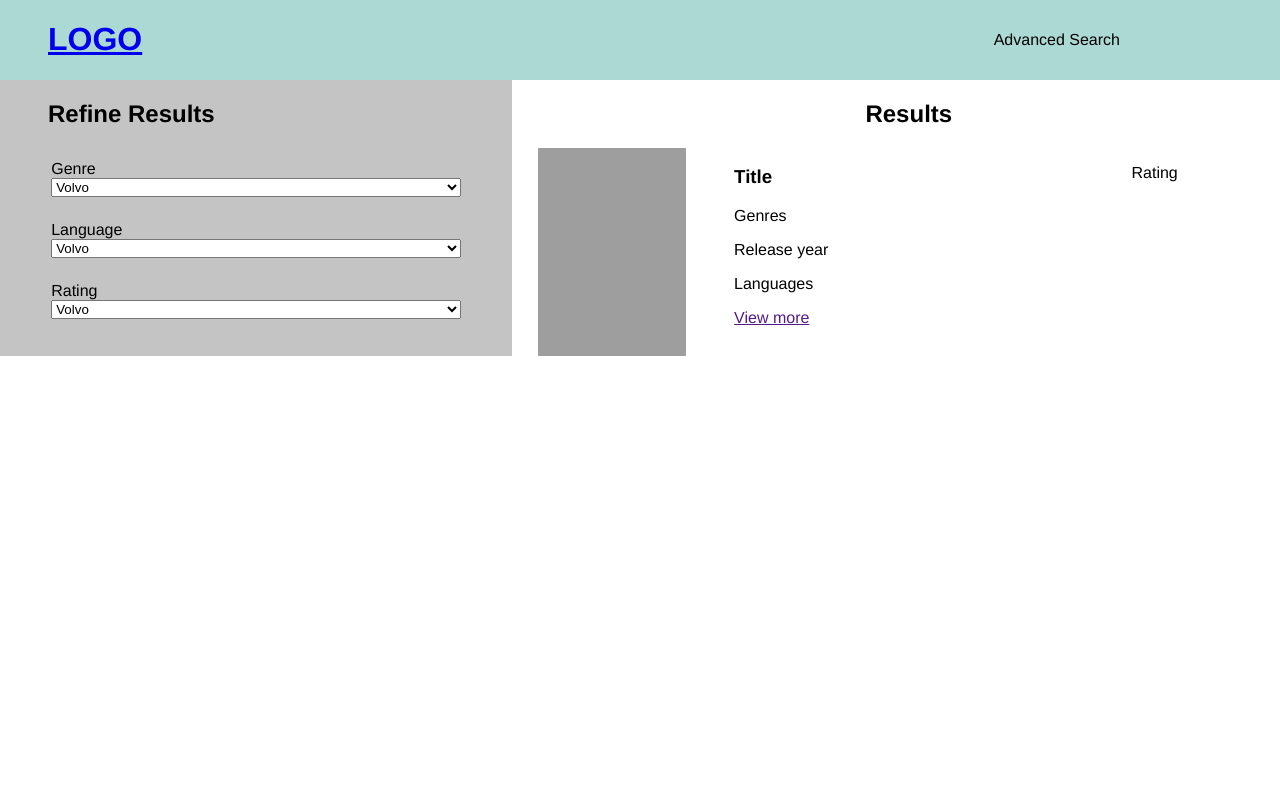
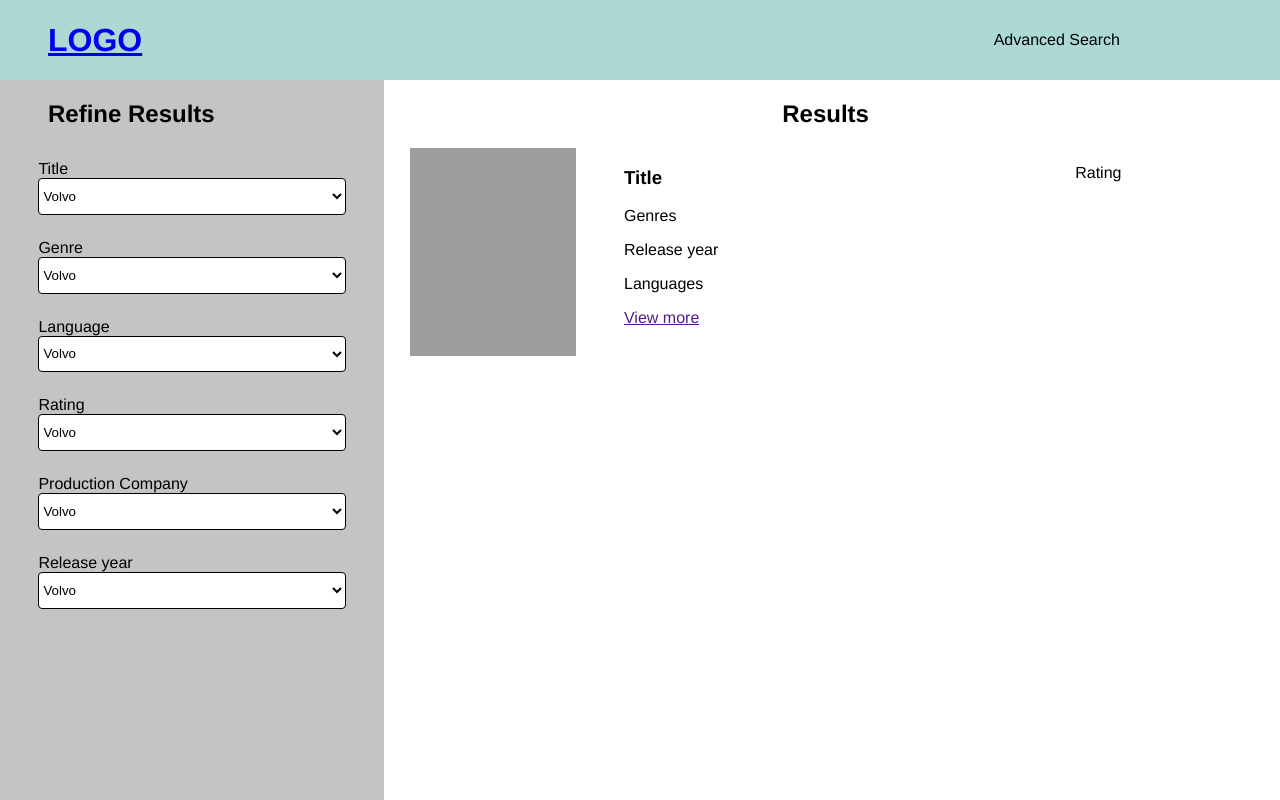
Before and after one commit to varmaa23/Movie-Website, a Flask app: page /results in a window 1280 px wide. Run offline with Flask 2, Linux system fonts and the light colour scheme; parts of the project's set-up code (start-up, migrations or seed data) failed here and were passed over; grey boxes are pictures that could not be loaded.

Commit message:
Improved css

```diff
--- a/webapp/static/webapp.css
+++ b/webapp/static/webapp.css
@@ -103,9 +103,10 @@ button {
 
 .input{
 
-    background-color: #C4C4C4;
+    background-color: white;
     border: 0.1px solid;
     height: 2.3rem;
+    border-radius: 4px;
 
 }
 
@@ -147,7 +148,7 @@ button {
 
 .results-main-div{
     display: grid;
-    grid-template-columns: 40% 58%;
+    grid-template-columns: 30% 65%;
     grid-gap: 2%;
 
 }
@@ -214,3 +215,11 @@ align-items: center;}
     flex-direction: column;
     margin: 1.5rem 0;
 }
+
+.nav{
+    height: 10vh;
+}
+
+.refine-results{
+    height: 90vh;
+}
--- a/webapp/templates/movie.html
+++ b/webapp/templates/movie.html
@@ -6,7 +6,7 @@
             <script type="text/javascript" src="../static/movie.js"></script>
         </head>
         <body>
-            <div class="primarycolor space_between">
+            <div class="primarycolor space_between nav">
                 <a href="other.html">
                 <div class="extra_margin_left">
                     <h1>LOGO</h1>
--- a/webapp/templates/other.html
+++ b/webapp/templates/other.html
@@ -6,7 +6,7 @@
             <script type="text/javascript" src="../static/homepage.js"></script>
         </head>
         <body>
-            <div class="primarycolor space_between">
+            <div class="primarycolor space_between nav">
                 <a href="other.html">
                     <div class="extra_margin_left">
                         <h1>LOGO</h1>
--- a/webapp/templates/results.html
+++ b/webapp/templates/results.html
@@ -6,7 +6,7 @@
             <script type="text/javascript" src="../static/results.js"></script>
         </head>
         <body>
-            <div class="primarycolor space_between">
+            <div class="primarycolor space_between nav">
                 <a href="other.html">
                     <div class="extra_margin_left">
                         <h1>LOGO</h1>
@@ -19,17 +19,30 @@
             </div>
 
             <div class="results-main-div">
-                <div class="secondary-color">
+                <div class="secondary-color refine-results">
 
 
                     <h2 class="title-margin-left">Refine Results</h2>
                     <div class="justify-center">
                     <form class="w-80">
+
+                        <div class="column-justify">
+                            <label>
+                                Title
+                            </label>
+                                <select name="Genre" id="cars" class="input">
+                                    <option value="volvo">Volvo</option>
+                                    <option value="saab">Saab</option>
+                                    <option value="mercedes">Mercedes</option>
+                                    <option value="audi">Audi</option>
+                                  </select>
+
+                        </div>
                         <div class="column-justify">
                         <label>
                             Genre
                         </label>
-                            <select name="Genre" id="cars">
+                            <select name="Genre" id="cars" class="input">
                                 <option value="volvo">Volvo</option>
                                 <option value="saab">Saab</option>
                                 <option value="mercedes">Mercedes</option>
@@ -42,7 +55,7 @@
                         <label>
                             Language
                         </label>
-                            <select name="Genre" id="cars">
+                            <select name="Genre" id="cars" class="input">
                                 <option value="volvo">Volvo</option>
                                 <option value="saab">Saab</option>
                                 <option value="mercedes">Mercedes</option>
@@ -55,7 +68,32 @@
                         <label>
                             Rating
                         </label>
-                            <select name="Genre" id="cars">
+                            <select name="Genre" id="cars" class="input">
+                                <option value="volvo">Volvo</option>
+                                <option value="saab">Saab</option>
+                                <option value="mercedes">Mercedes</option>
+                                <option value="audi">Audi</option>
+                              </select>
+
+                    </div>
+
+                    <div class="column-justify">
+                        <label>
+                            Production Company
+                        </label>
+                            <select name="Genre" id="cars" class="input">
+                                <option value="volvo">Volvo</option>
+                                <option value="saab">Saab</option>
+                                <option value="mercedes">Mercedes</option>
+                                <option value="audi">Audi</option>
+                              </select>
+
+                    </div>
+                    <div class="column-justify">
+                        <label>
+                            Release year
+                        </label>
+                            <select name="Genre" id="cars" class="input">
                                 <option value="volvo">Volvo</option>
                                 <option value="saab">Saab</option>
                                 <option value="mercedes">Mercedes</option>
```
